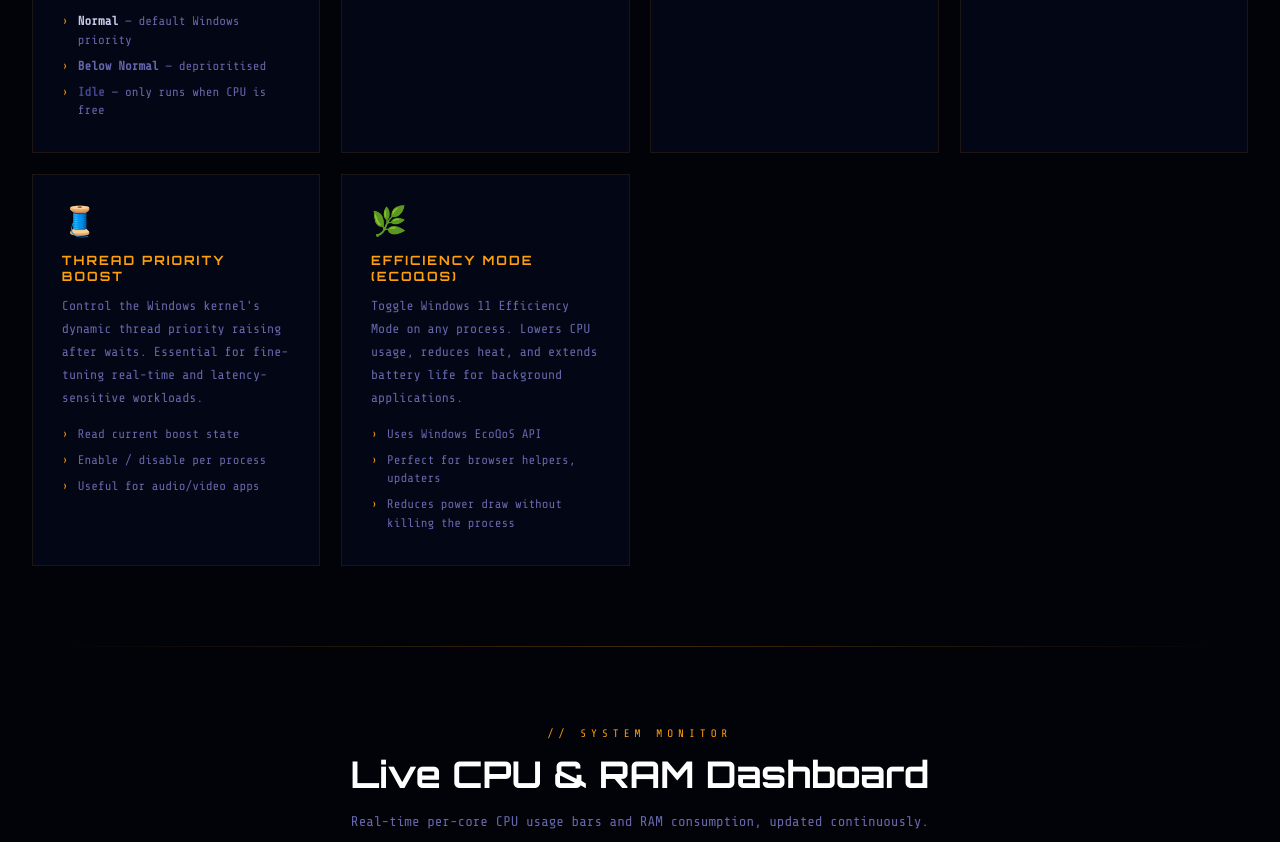
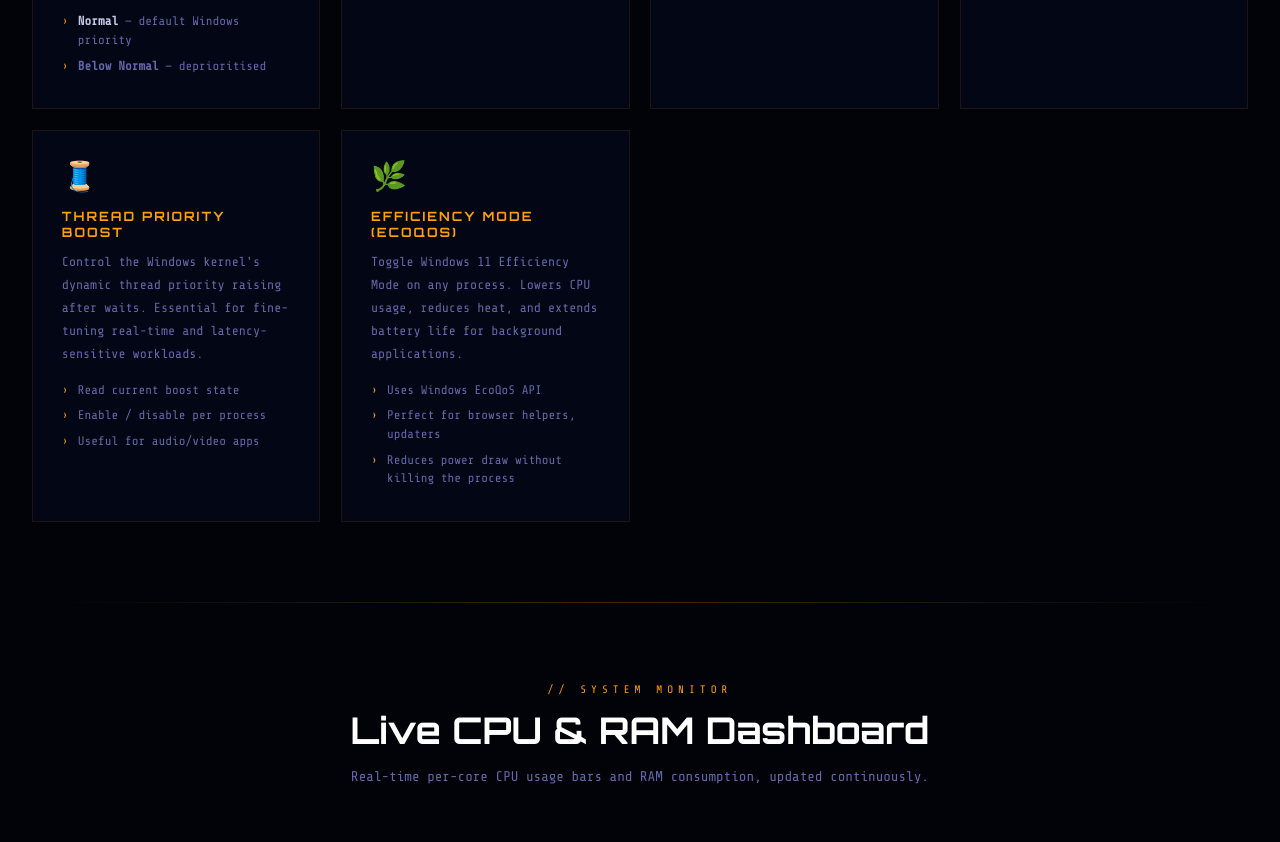
Before and after one commit to 0x78654C/0x78654c.github.io, a plain HTML site: page plimit.html in a window 1280 px wide. Shown: the part 2781-3623 px from the top of the page. Drawn offline with nearby package versions, Linux system fonts and the light colour scheme.

Commit message:
Update plimit.html

```diff
--- a/plimit.html
+++ b/plimit.html
@@ -127,7 +127,6 @@
           <li><strong style="color:#febc2e;">Above Normal</strong> — slightly elevated</li>
           <li><strong style="color:#c8c8e8;">Normal</strong> — default Windows priority</li>
           <li><strong style="color:#6666aa;">Below Normal</strong> — deprioritised</li>
-          <li><strong style="color:#444488;">Idle</strong> — only runs when CPU is free</li>
         </ul>
       </div>
       <div class="feat-card o fade">
```
